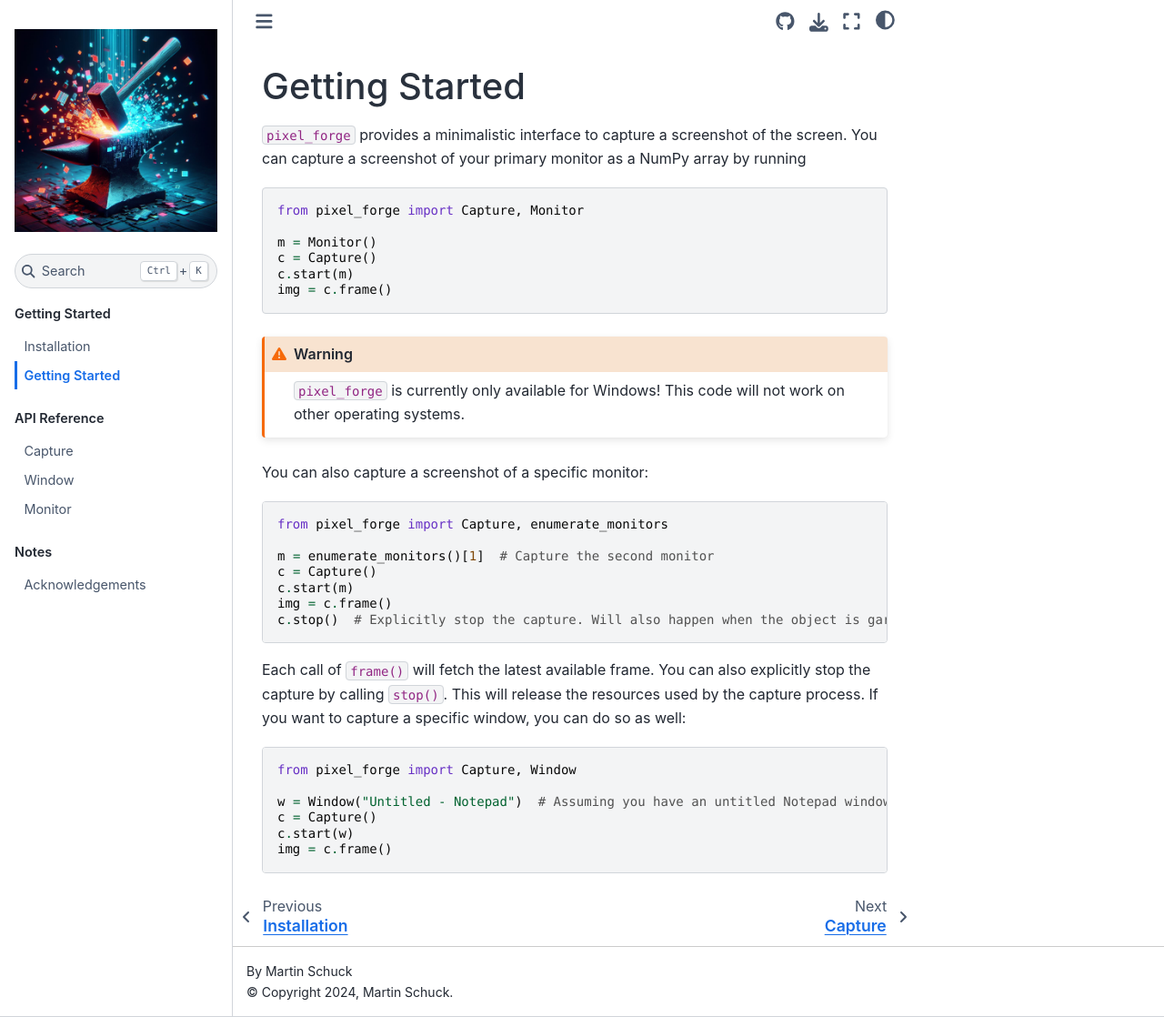
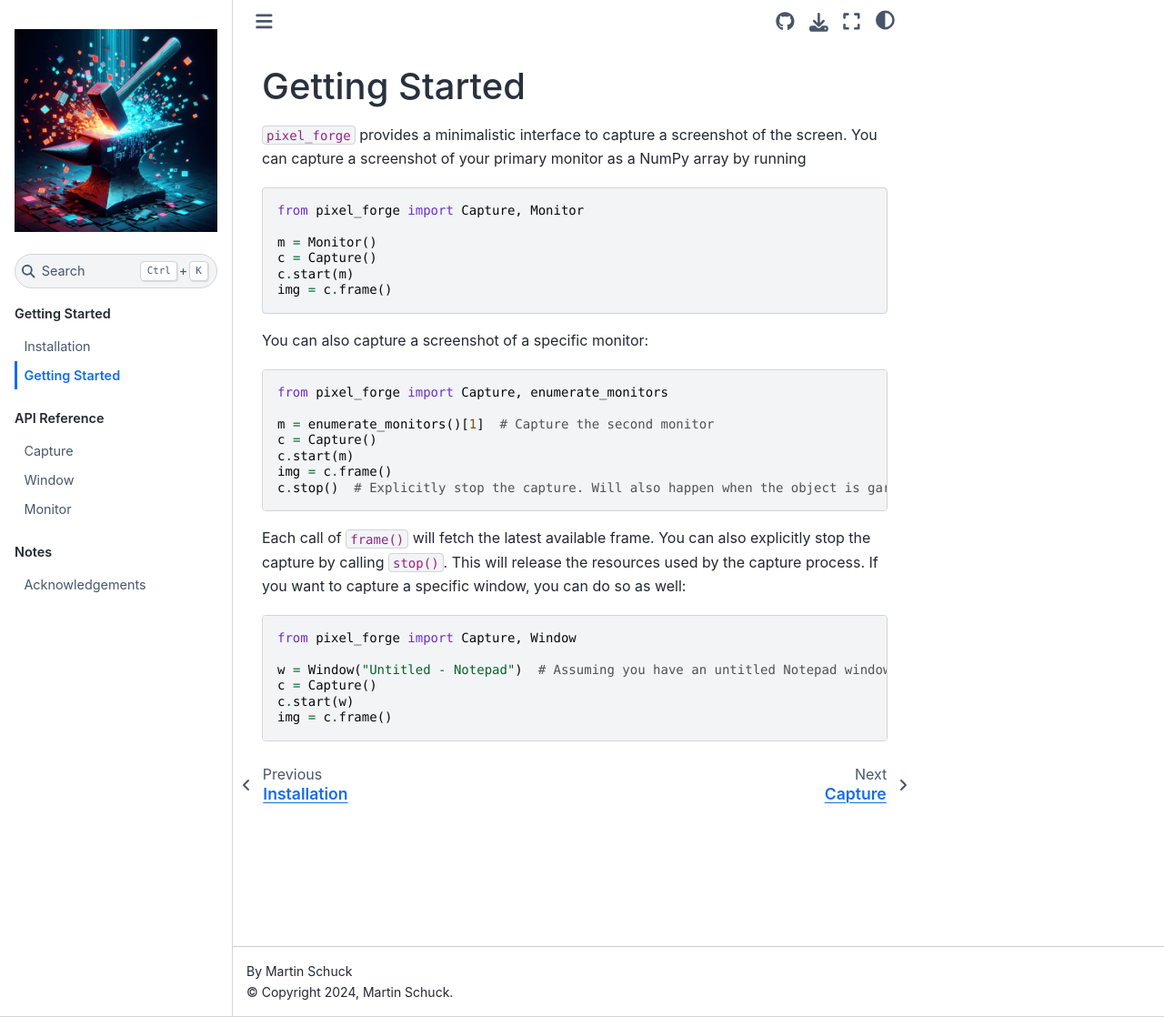
Before and after one commit to amacati/pixel_forge, a Sphinx documentation site: the page built from docs/content/getting_started.rst, in a window 1280 px wide and 1118 px high. Shown: the whole window at 91% size. Built offline with Sphinx 7.4.7 and the Sphinx Book theme 1.1.4, drawn with Linux system fonts in a browser that asks for light colours.

Commit message:
Update CI, docs etc

```diff
--- a/docs/content/getting_started.rst
+++ b/docs/content/getting_started.rst
@@ -12,9 +12,6 @@ Getting Started
     c = Capture()
     c.start(m)
     img = c.frame()
-
-.. warning::
-    ``pixel_forge`` is currently only available for Windows! This code will not work on other operating systems.
 
 You can also capture a screenshot of a specific monitor:
 
--- a/docs/content/install.rst
+++ b/docs/content/install.rst
@@ -9,9 +9,6 @@ To install ``pixel_forge``, you can use pip:
     pip install pixel_forge
 
 This will install the Python package with the precompiled library without requiring Rust to be installed on your system.
-
-.. warning::
-    ``pixel_forge`` is currently only available for Windows!
 
 Building from Source
 --------------------
--- a/pyproject.toml
+++ b/pyproject.toml
@@ -14,6 +14,7 @@ classifiers = [
     "Intended Audience :: Developers",
     "License :: OSI Approved :: MIT License",
     "Operating System :: Microsoft :: Windows",
+    "Operating System :: POSIX :: Linux",
     "Programming Language :: Python",
     "Programming Language :: Python :: 3.8",
     "Programming Language :: Python :: 3.9",
```
Also changed, not shown: README.md (+10 -1 lines), 5 other files.
